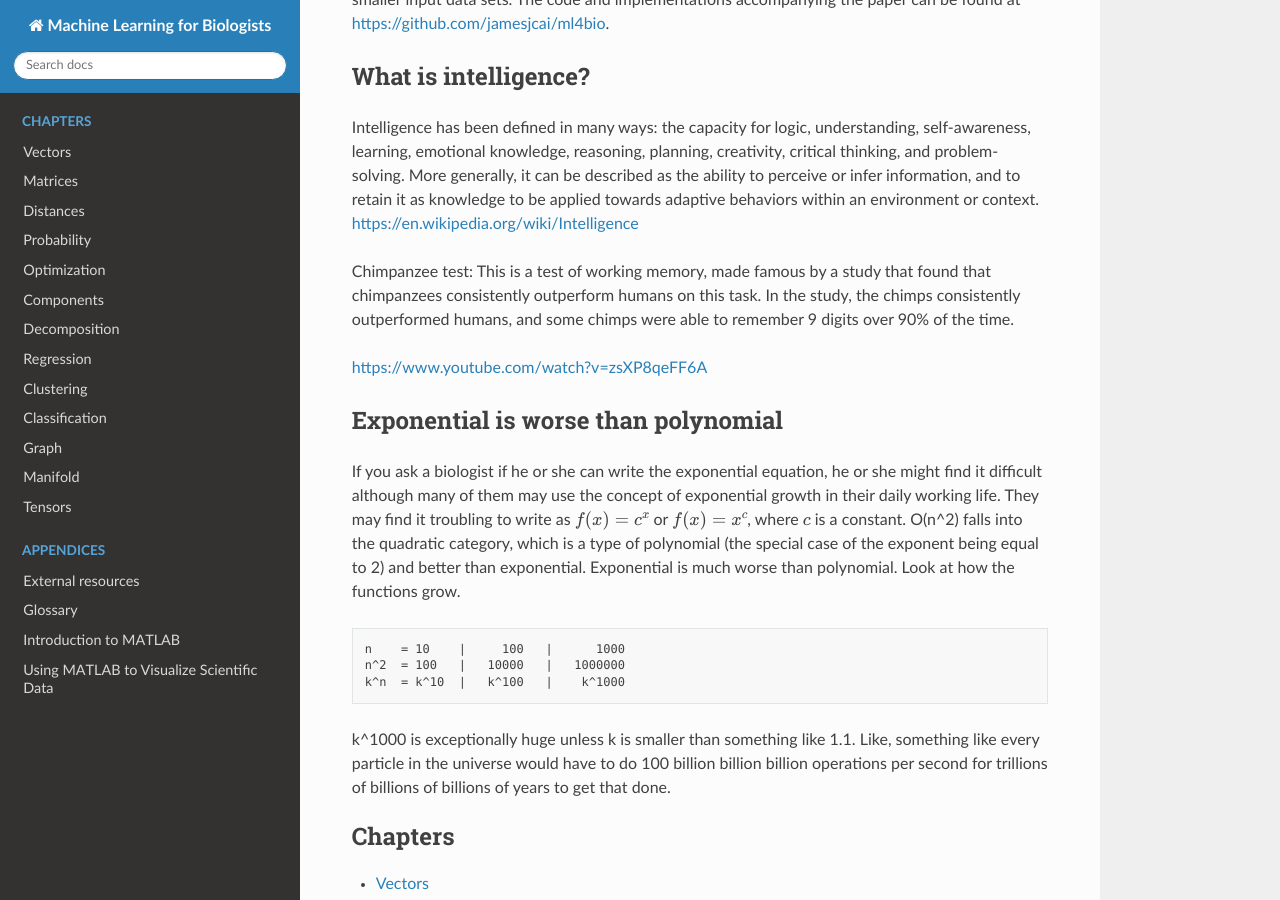
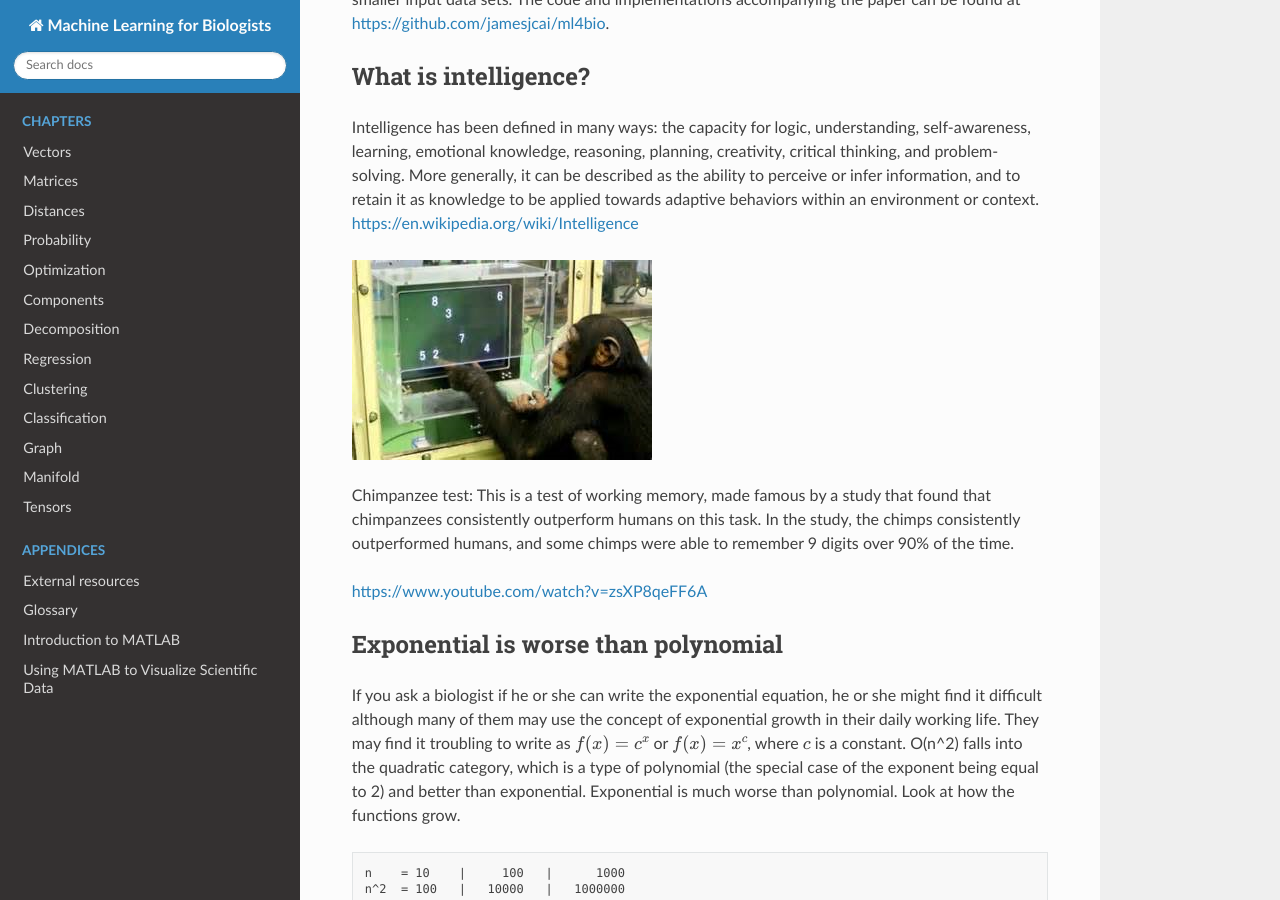
Before and after one commit to jamesjcai/readthedocs_ml4b, a Sphinx documentation site: the page built from docs/index.rst, in a window 1280 px wide and 900 px high, scrolled down 997 px. Built offline with Sphinx 7.4.7 and the Read the Docs theme 2.0.0, drawn with Linux system fonts in a browser that asks for light colours; formulas are drawn with MathJax 3.

Commit message:
Update index.rst

```diff
--- a/docs/index.rst
+++ b/docs/index.rst
@@ -78,3 +80,5 @@ Indices and tables
 .. |ml4btitled| image:: img/ml4btitled.png
   :width: 300
   :alt: ML4B
+
+.. |chimptest| image:: img/th.png
```
Also changed, not shown: other parts of docs/index.rst (+2 -0 lines).
